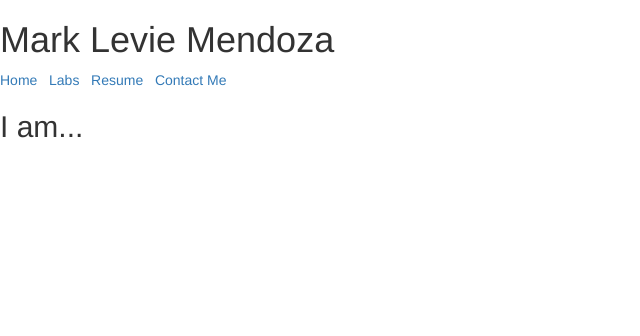
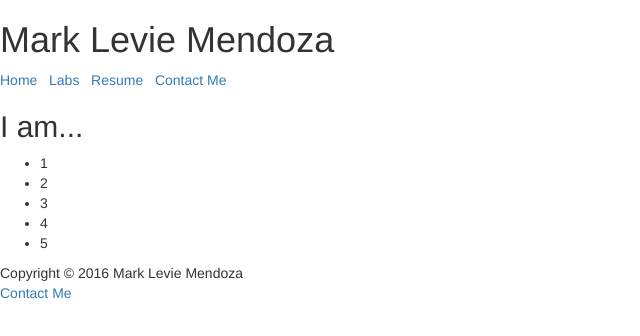
Before and after one commit to markolo25/markolo25.github.io, a plain HTML site: page index.html in a window 1280 px wide. Shown: the whole page, without its empty margins (0-640 px from the left). Drawn offline with nearby package versions, Linux system fonts and the light colour scheme.

Commit message:
trying to figure out how to introduce myself, navigation menu and a footer

```diff
--- a/index.html
+++ b/index.html
@@ -23,33 +23,39 @@
 </head>
 
 <body>
+
+
+
     <h1>Mark Levie Mendoza</h1>
 
+
+
     <nav>
-        <a href="index.html"> Home</a> &nbsp;
+        <a href="index.html">Home</a> &nbsp;
         <a href="http://labs.marklevie.com">Labs</a> &nbsp;
-        <a href="./Resume"> Resume </a> &nbsp;
+        <a href="resume.html">Resume</a> &nbsp;
         <a href="contact.html">Contact Me</a>
     </nav>
 
-    <h2>I am...</h2>
 
 
+    <div id="content">
+        <h2>I am...</h2>
+        <ul>
+            <li>1</li>
+            <li>2</li>
+            <li>3</li>
+            <li>4</li>
+            <li>5</li>
+        </ul>
 
 
+        <footer> Copyright © 2016 Mark Levie Mendoza
+            <br>
+            <a href="mailto:markolo25@gmail.com">Contact Me</a> </footer>
 
 
-
-
-
-
-
-
-
-
-
-
-
+    </div>
 </body>
 
 </html>
```
